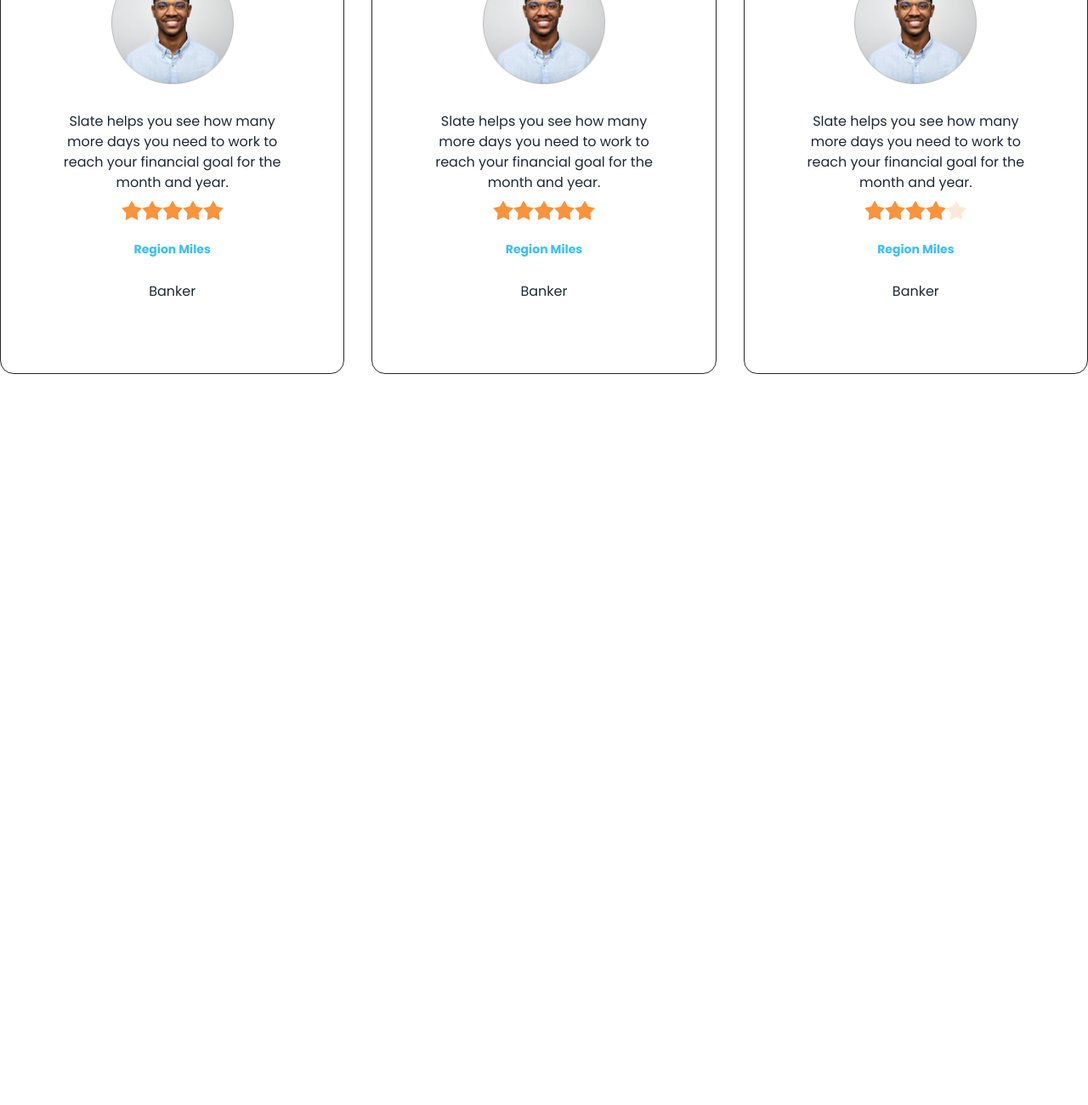
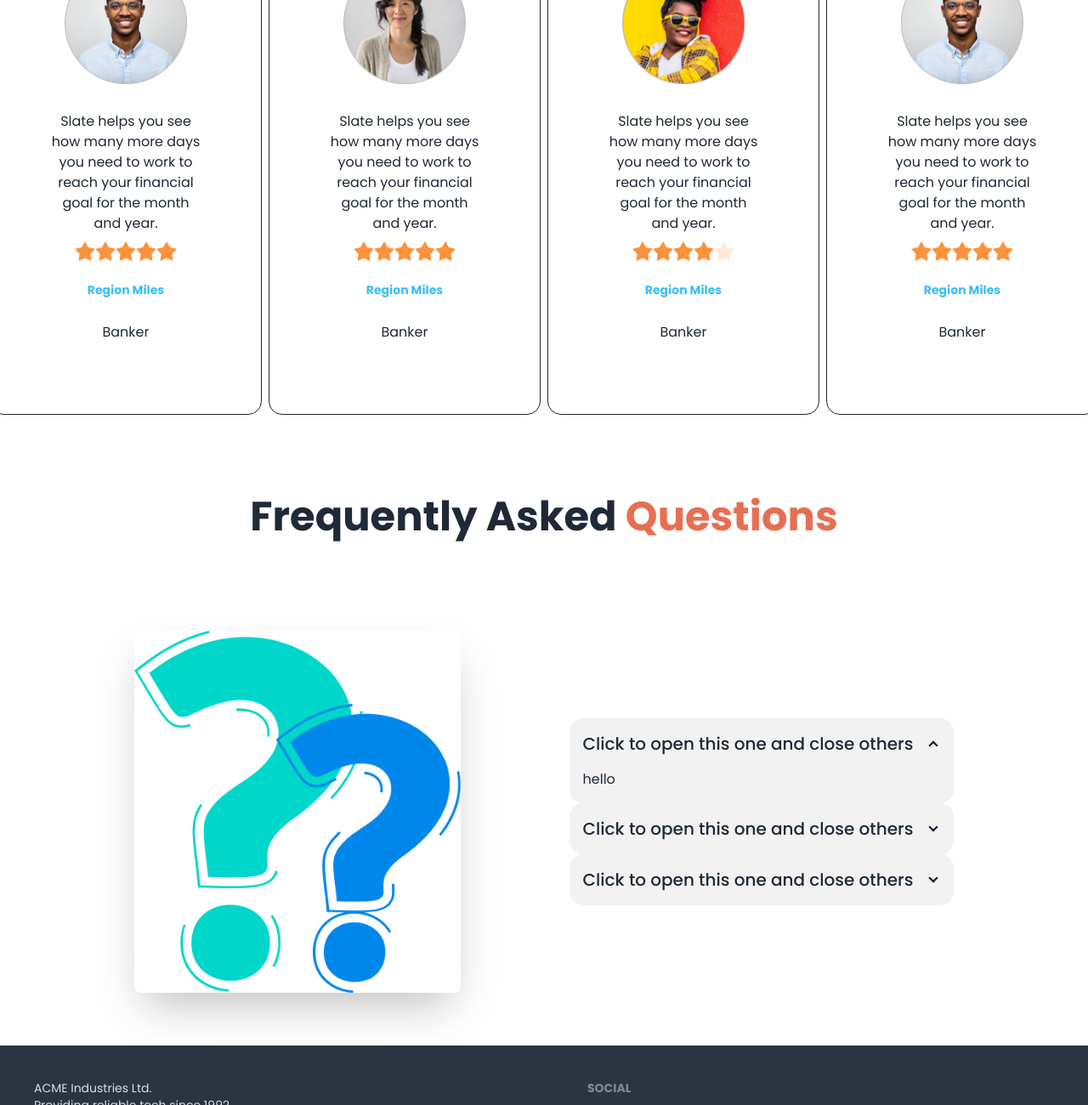
Before and after one commit to ZobaerSayed/biker-zone-daisyui, a plain HTML site: page index.html in a window 1280 px wide. Shown: the part 1580-2880 px from the top of the page at 85% size. Before the commit the page ends 2116 px from the top, so only its background shows below. Drawn offline with nearby package versions, Linux system fonts and the light colour scheme.

Commit message:
third commit

```diff
--- a/index.html
+++ b/index.html
@@ -235,14 +235,59 @@
                 </div>
             </div>
         </section>
+
         <!-- happy clients -->
         <section class="my-24">
             <h3 class="text-5xl mb-12 font-semibold text-center">
                 Happy <span class="text-bike-primary">Clients Says</span> </h3>
-            <div class="grid grid-cols-1 gap-8 md:grid-cols-2 lg:grid-cols-3">
+            <div class="grid grid-cols-1 justify-items-center gap-8 md:grid-cols-2 lg:grid-cols-4">
                 <!-- card-review-1 -->
-                <div class="card bg-base-100 p-9 border border-zinc-800">
+                <div class="card w-80 bg-base-100 p-9 border border-zinc-800">
                     <figure><img class="w-36" src="/images/others/user-1.png" alt="Shoes" /></figure>
+                    <div class="card-body text-center">
+                        <p>Slate helps you see how
+                            many more days you need
+                            to work to reach your financial goal for the month and year.</p>
+                        <div class="rating justify-center">
+                            <input type="radio" name="rating-2" class="mask mask-star-2 bg-orange-400" />
+                            <input type="radio" name="rating-2" class="mask mask-star-2 bg-orange-400" checked />
+                            <input type="radio" name="rating-2" class="mask mask-star-2 bg-orange-400" />
+                            <input type="radio" name="rating-2" class="mask mask-star-2 bg-orange-400" />
+                            <input type="radio" name="rating-2" class="mask mask-star-2 bg-orange-400" />
+                        </div>
+                        <div class=" text-center space-y-7 my-4">
+                            <h4 class="text-sm font-semibold text-info">
+                                Region Miles
+                            </h4>
+                            <p>Banker</p>
+                        </div>
+                    </div>
+                </div>
+                <!-- card-review-2 -->
+                <div class="card w-80 card bg-base-100 p-9 border border-zinc-800">
+                    <figure><img class="w-36" src="/images/others/user-2.png" alt="Shoes" /></figure>
+                    <div class="card-body text-center">
+                        <p>Slate helps you see how
+                            many more days you need
+                            to work to reach your financial goal for the month and year.</p>
+                        <div class="rating justify-center">
+                            <input type="radio" name="rating-2" class="mask mask-star-2 bg-orange-400" />
+                            <input type="radio" name="rating-2" class="mask mask-star-2 bg-orange-400" checked />
+                            <input type="radio" name="rating-2" class="mask mask-star-2 bg-orange-400" />
+                            <input type="radio" name="rating-2" class="mask mask-star-2 bg-orange-400" />
+                            <input type="radio" name="rating-2" class="mask mask-star-2 bg-orange-400" />
+                        </div>
+                        <div class=" text-center space-y-7 my-4">
+                            <h4 class="text-sm font-semibold text-info">
+                                Region Miles
+                            </h4>
+                            <p>Banker</p>
+                        </div>
+                    </div>
+                </div>
+                <!-- card-review-3 -->
+                <div class="card w-80 card bg-base-100 p-9 border border-zinc-800">
+                    <figure><img class="w-36" src="/images/others/user-3.png" alt="Shoes" /></figure>
                     <div class="card-body text-center">
                         <p>Slate helps you see how
                             many more days you need
@@ -262,8 +307,7 @@
                         </div>
                     </div>
                 </div>
-                <!-- card-review-2 -->
-                <div class="card bg-base-100 p-9 border border-zinc-800">
+                <div class="card w-80 card bg-base-100 p-9 border border-zinc-800">
                     <figure><img class="w-36" src="/images/others/user-1.png" alt="Shoes" /></figure>
                     <div class="card-body text-center">
                         <p>Slate helps you see how
@@ -273,29 +317,7 @@
                             <input type="radio" name="rating-2" class="mask mask-star-2 bg-orange-400" />
                             <input type="radio" name="rating-2" class="mask mask-star-2 bg-orange-400" />
                             <input type="radio" name="rating-2" class="mask mask-star-2 bg-orange-400" />
-                            <input type="radio" name="rating-2" class="mask mask-star-2 bg-orange-400" checked />
                             <input type="radio" name="rating-2" class="mask mask-star-2 bg-orange-400" />
-                        </div>
-                        <div class=" text-center space-y-7 my-4">
-                            <h4 class="text-sm font-semibold text-info">
-                                Region Miles
-                            </h4>
-                            <p>Banker</p>
-                        </div>
-                    </div>
-                </div>
-                <!-- card-review-3 -->
-                <div class="card bg-base-100 p-9 border border-zinc-800">
-                    <figure><img class="w-36" src="/images/others/user-1.png" alt="Shoes" /></figure>
-                    <div class="card-body text-center">
-                        <p>Slate helps you see how
-                            many more days you need
-                            to work to reach your financial goal for the month and year.</p>
-                        <div class="rating justify-center">
-                            <input type="radio" name="rating-2" class="mask mask-star-2 bg-orange-400" />
-                            <input type="radio" name="rating-2" class="mask mask-star-2 bg-orange-400" />
-                            <input type="radio" name="rating-2" class="mask mask-star-2 bg-orange-400" />
-                            <input type="radio" name="rating-2" class="mask mask-star-2 bg-orange-400" checked />
                             <input type="radio" name="rating-2" class="mask mask-star-2 bg-orange-400" />
                         </div>
                         <div class=" text-center space-y-7 my-4">
@@ -308,6 +330,62 @@
                 </div>
             </div>
         </section>
+        <!-- Frequently Asked Ques -->
+        <section class="my-24">
+            <h3 class="text-5xl mb-12 font-semibold text-center">
+                Frequently Asked <span class="text-bike-primary">Questions</span> </h3>
+
+            <div class="hero h-[550px] lg:justify-items-center m-auto w-5/6 ">
+                <div class="hero-content flex-col gap-32 lg:flex-row">
+                    <img src="/images/others/faq.png" class="lg:max-w-sm w-1/2 rounded-lg shadow-2xl" />
+                    <div>
+                        <div class="collapse collapse-arrow bg-base-200">
+                            <input type="radio" name="my-accordion-2" checked="checked" />
+                            <div class="collapse-title text-xl font-medium">
+                                Click to open this one and close others
+                            </div>
+                            <div class="collapse-content">
+                                <p>hello</p>
+                            </div>
+                        </div>
+                        <div class="collapse collapse-arrow bg-base-200">
+                            <input type="radio" name="my-accordion-2" />
+                            <div class="collapse-title text-xl font-medium">
+                                Click to open this one and close others
+                            </div>
+                            <div class="collapse-content">
+                                <p>hello</p>
+                            </div>
+                        </div>
+                        <div class="collapse collapse-arrow bg-base-200">
+                            <input type="radio" name="my-accordion-2" />
+                            <div class="collapse-title text-xl font-medium">
+                                Click to open this one and close others
+                            </div>
+                            <div class="collapse-content">
+                                <p>hello</p>
+                            </div>
+                        </div>
+                    </div>
+                </div>
+            </div>
+            <!-- footer -->
+            <footer class="footer p-10 bg-neutral text-neutral-content">
+                <div>
+
+                    <p>ACME Industries Ltd.<br />Providing reliable tech since 1992</p>
+                </div>
+                <div>
+                    <span class="footer-title">Social</span>
+                    <div class="grid grid-cols-1 gap-4">
+                        <a><img class="w-36" src="./images/others/android.png" alt=""></a>
+                        <a><img class="w-36" src="./images/others/ios.png" alt=""></a>
+                    </div>
+                </div>
+            </footer>
+
+        </section>
+
     </main>
 </body>
 
```
